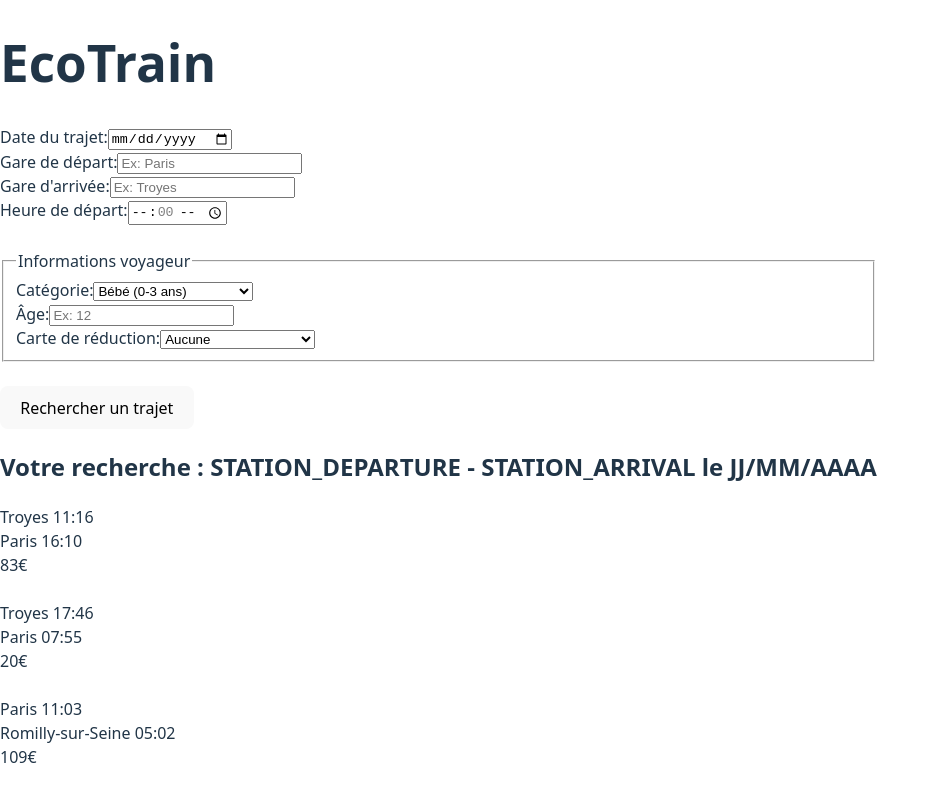
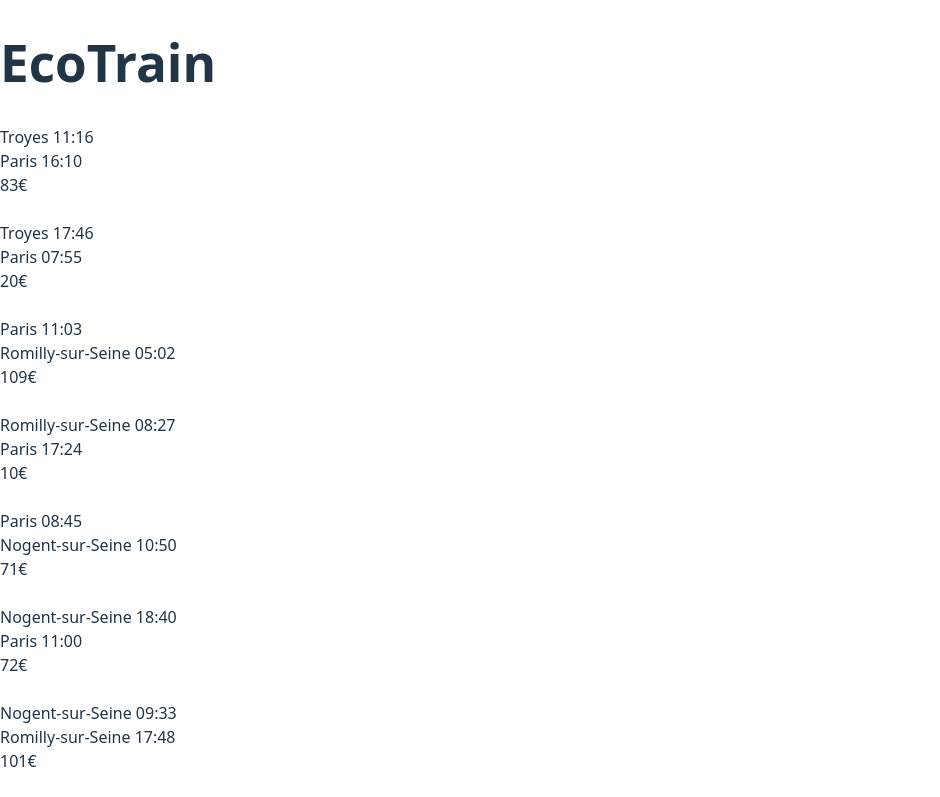
Before and after one commit to UTT-GL03/EcoTrain, a React (Vite) app in the folder frontend/: page / in a window 1280 px wide. Shown: the top 797 px of the page, without its empty margins (0-940 px from the left). Built offline with nearby package versions, Linux system fonts and the light colour scheme.

Commit message:
FEATURE : Results with sample data

```diff
--- a/frontend/src/App.jsx
+++ b/frontend/src/App.jsx
@@ -14,8 +14,6 @@
       </header>
 
       <main>
-        <SearchBar></SearchBar>
-        <h2>Votre recherche : STATION_DEPARTURE - STATION_ARRIVAL le JJ/MM/AAAA</h2>
         {data.trips.map((x, i) =>
           <TripsList {...x} key={i} />
         )}
```
